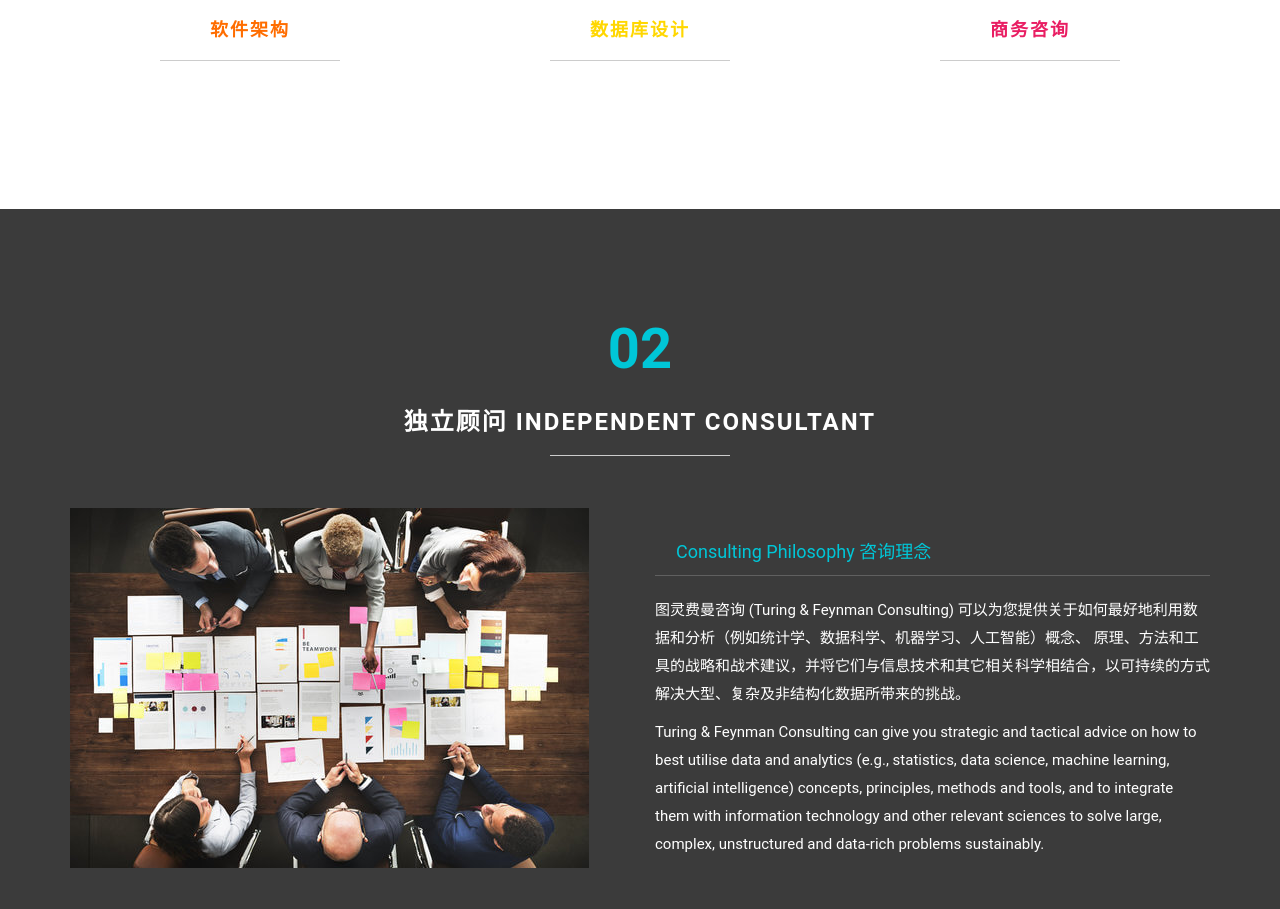
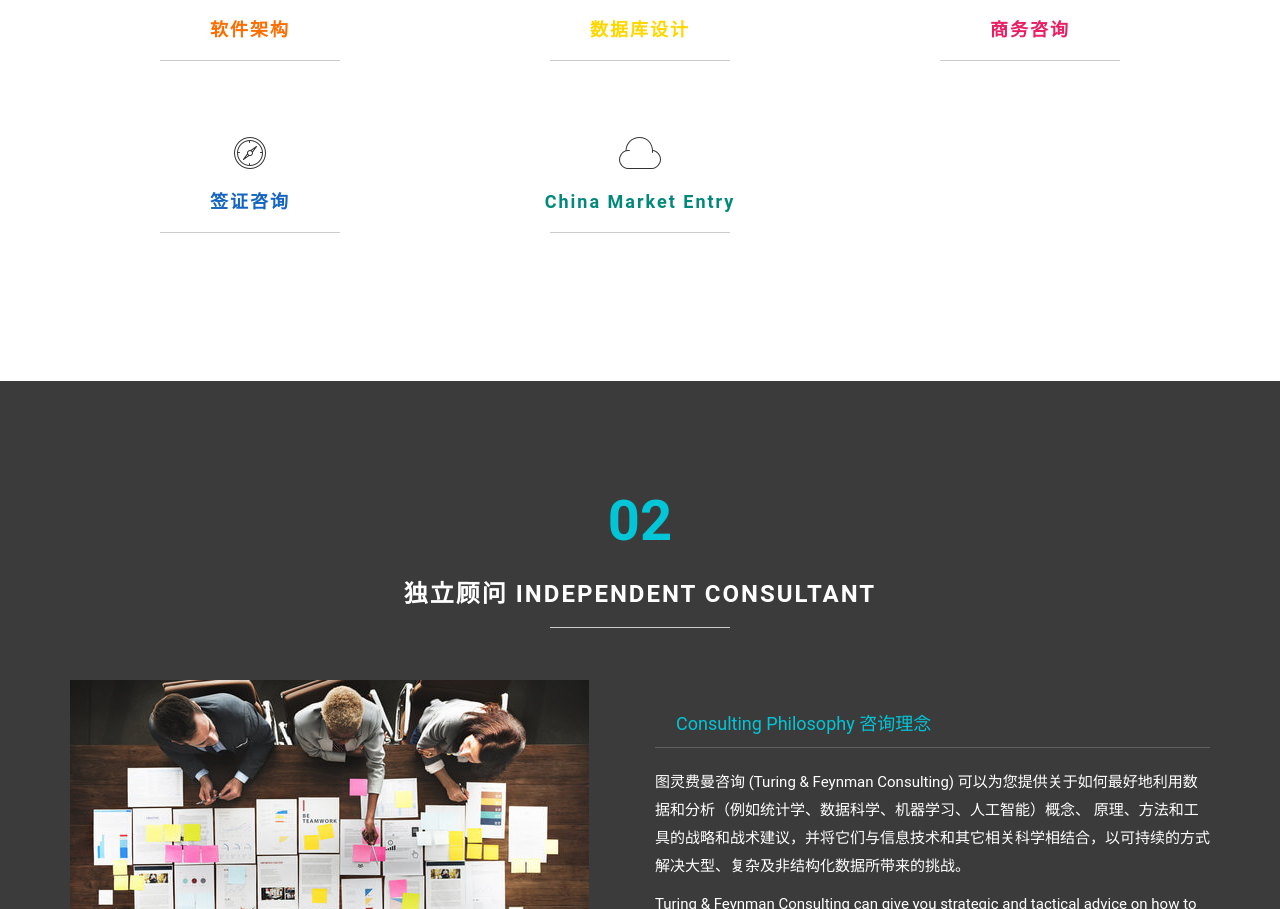
Before and after one commit to winhaskell/DataConsulting, a plain HTML site: page index.html in a window 1280 px wide. Shown: the part 1334-2243 px from the top of the page. Drawn offline with Linux system fonts and the light colour scheme.

Commit message:
Update index.html

```diff
--- a/index.html
+++ b/index.html
@@ -243,6 +243,29 @@ http://www.tooplate.com/view/2075-digital-team
 					<hr>
 					<p>  </p>
 			</div>
+
+
+
+
+
+
+
+<!-- Visa Consulting -->
+<div class="col-lg-4 col-md-4 col-sm-4 wow fadeInUp" data-wow-delay="1.2s">
+    <i class="icon-compass medium-icon"></i>
+    <h3 style="color: #1565C0 !important;">签证咨询</h3>
+    <hr>
+    <p> </p>
+</div>
+
+<!-- China Market Entry -->
+<div class="col-lg-4 col-md-4 col-sm-4 wow fadeInUp" data-wow-delay="1.4s">
+    <i class="icon-cloud medium-icon"></i>
+    <h3 style="color: #00897B !important;">China Market Entry</h3>
+    <hr>
+    <p>  </p>
+</div>
+
 
 
 
```
